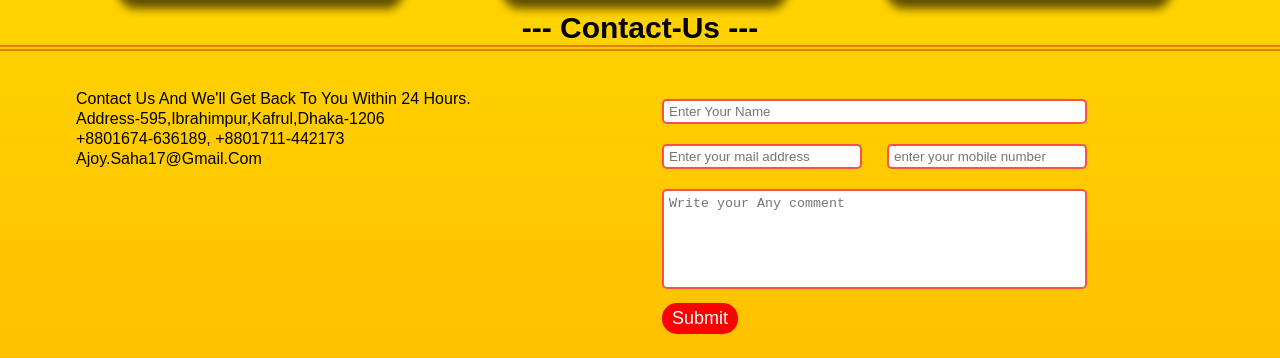
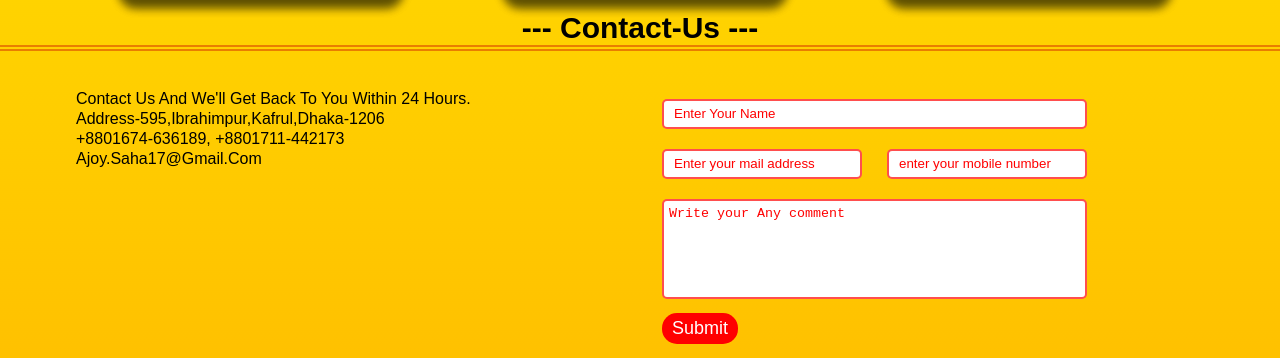
Before and after one commit to ajoy4421/homework-5, a plain HTML site: page index.html in a window 1280 px wide. Shown: the part 2659-3017 px from the top of the page. Drawn offline with Linux system fonts and the light colour scheme.

Commit message:
form control change

```diff
--- a/style.css
+++ b/style.css
@@ -255,6 +255,17 @@ body{
     font-size: 18px;
     line-height: 20px;
 }
+.cont_box2 input{
+    padding: 13px 10px;
+
+}
+.cont_box2 input::placeholder,textarea::placeholder{
+    color: red;
+}
+.cont_box2 input:focus,textarea:focus{
+    outline: none;
+
+}
 .inp1{
     width: 425px;
     height: 25px;
```
